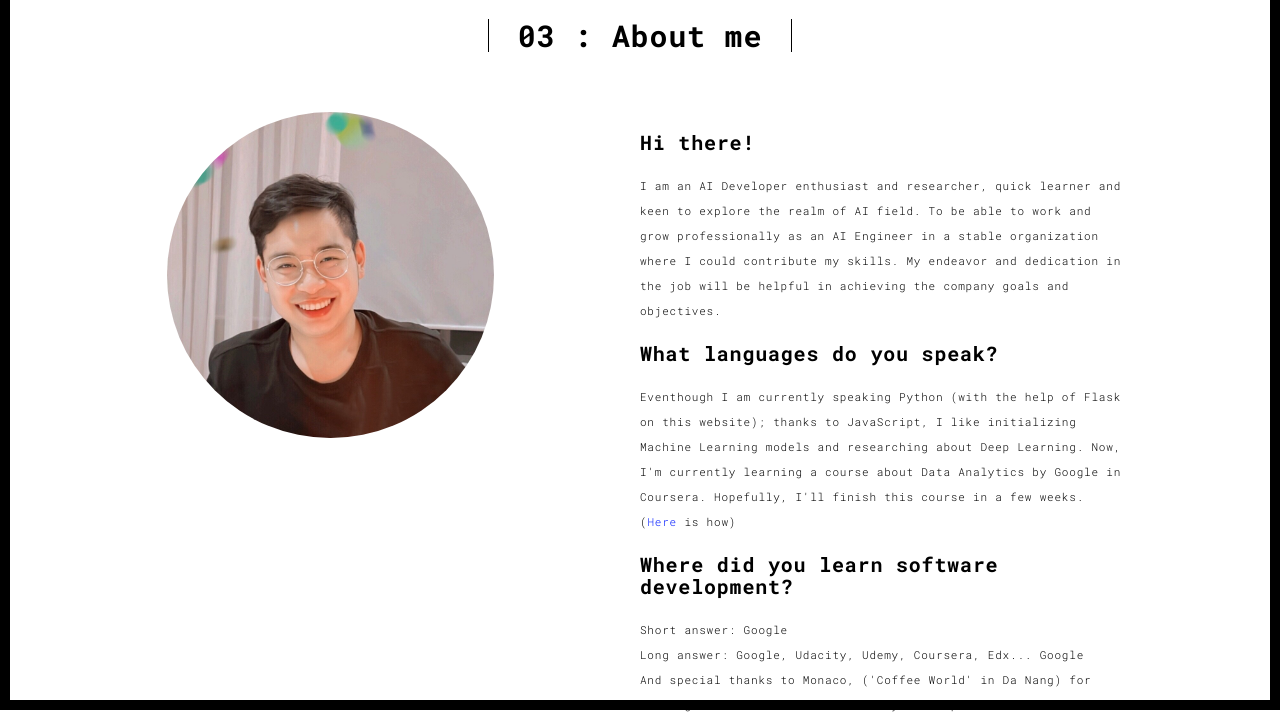
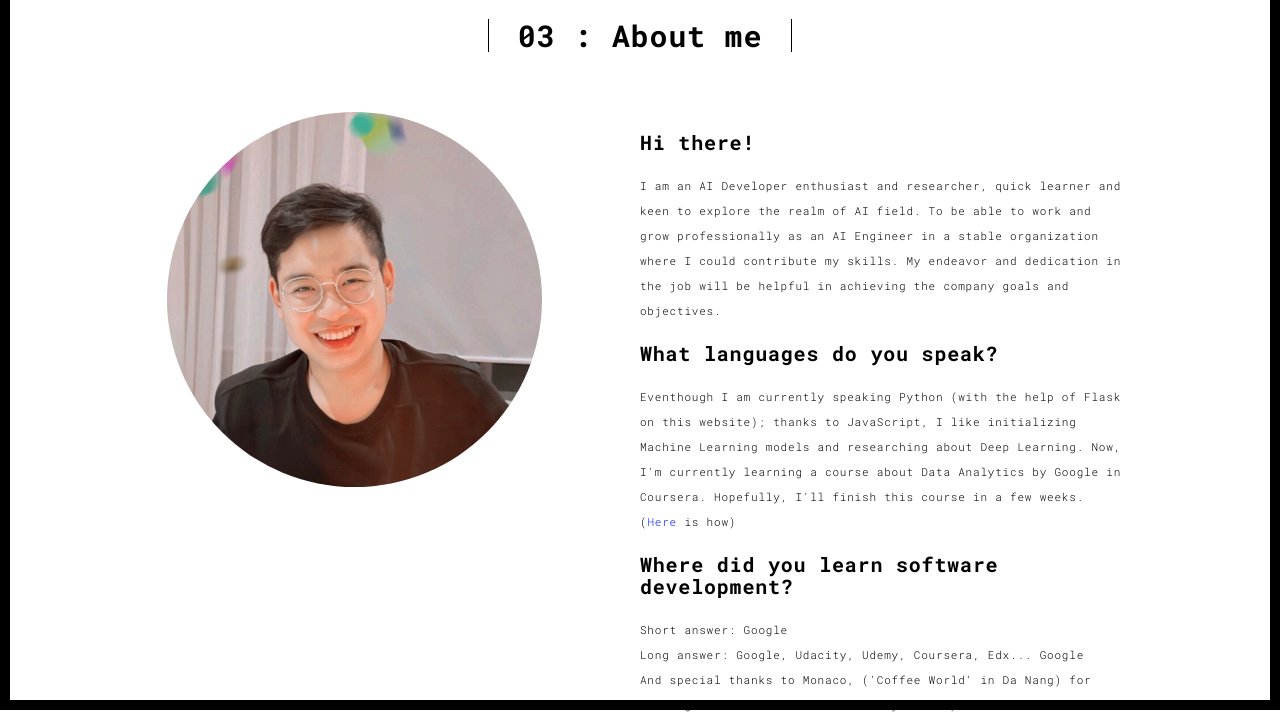
Before and after one commit to alinh99/Porfolio, a Flask app: page /about.html in a window 1280 px wide. Shown: the part 90-817 px from the top of the page. Run offline with Flask 2, Linux system fonts and the light colour scheme; some libraries are stand-ins or nearby versions.

Commit message:
fix code

```diff
--- a/templates/about.html
+++ b/templates/about.html
@@ -60,7 +60,7 @@
           <div class="row">
             <div class="col-md-10 col-md-offset-1">
               <div class="row">
-                <div class="col-xs-12 col-md-6" style="padding-right: 15%;">
+                <div class="col-xs-12 col-md-6" style="padding-right: 10%;">
                   <img src="../static/assets/images/image.jpg" alt="" srcset="" width="400px" class="img-responsive" style="border-radius: 50%;">
                 </div>
                 <div class="col-xs-12 col-md-6" style="padding: 0">
```
